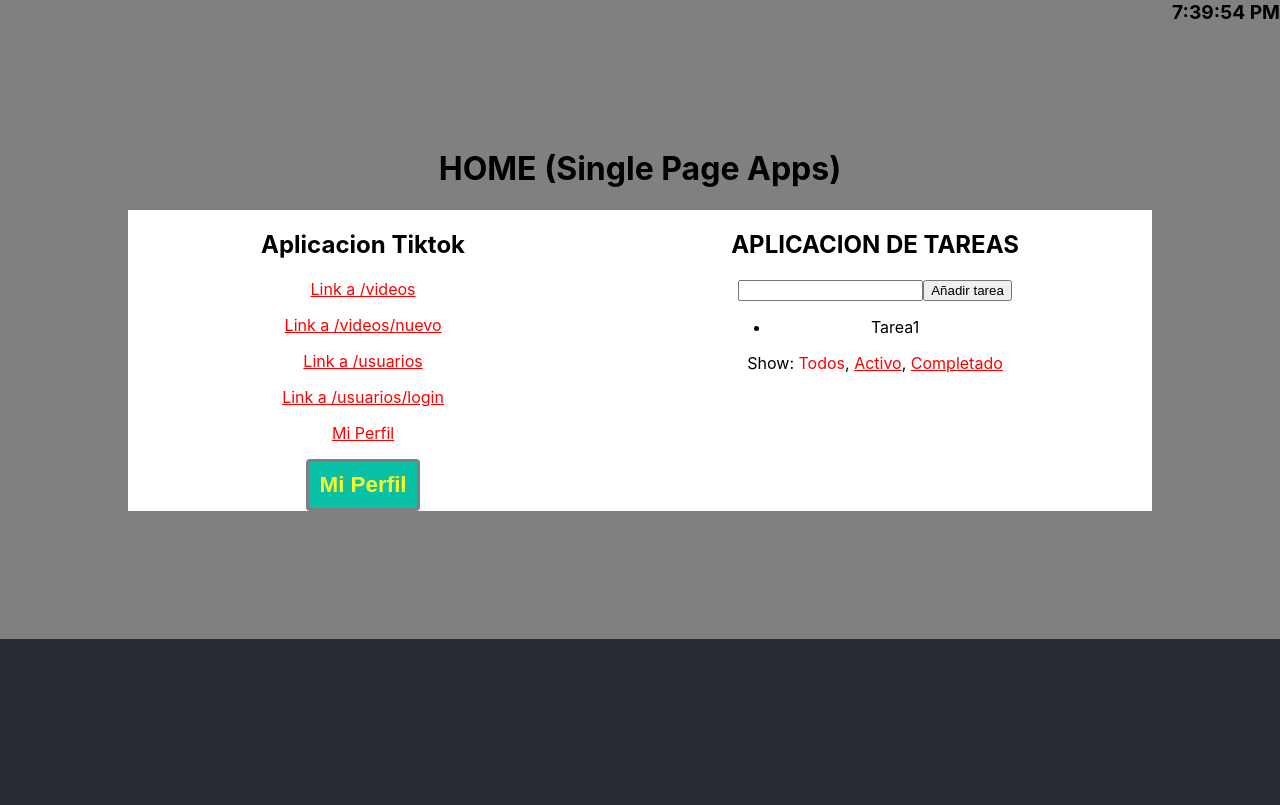
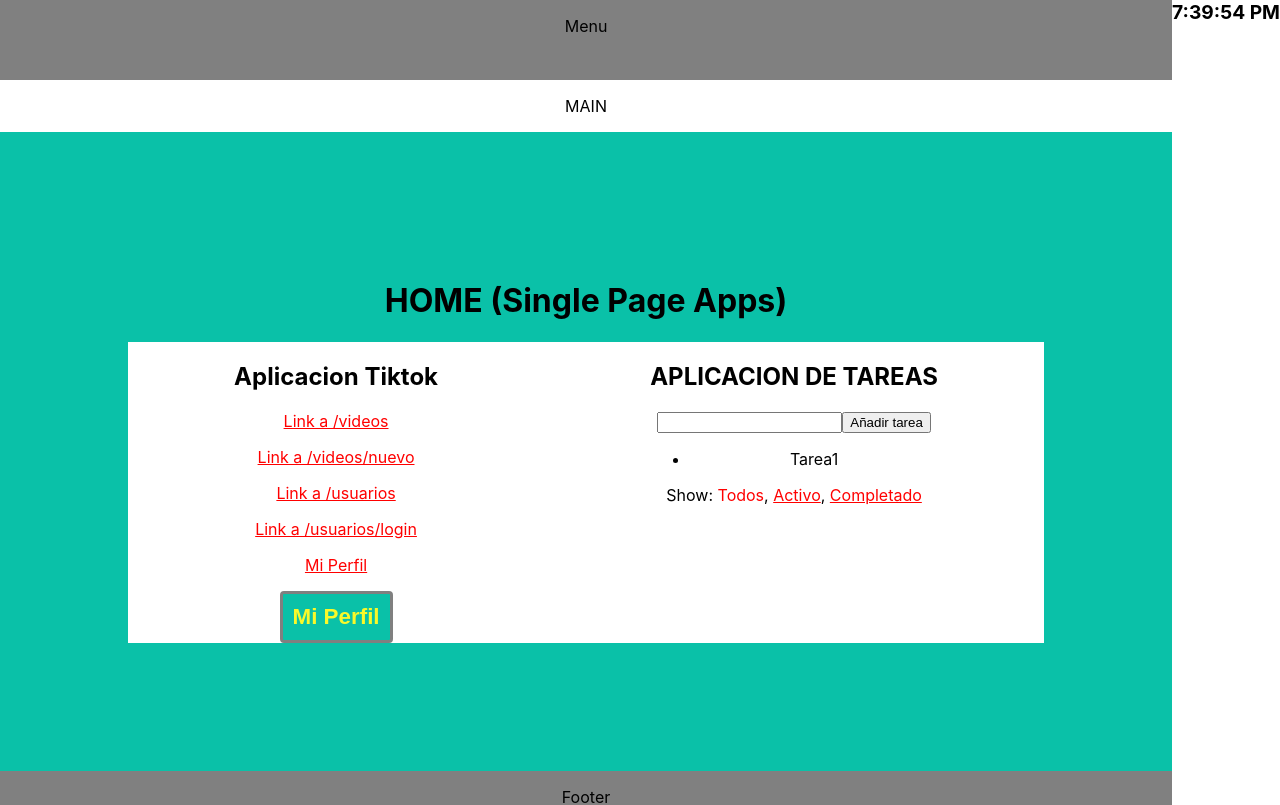
Before and after one commit to formula-web/react-spa-redux, a React (Create React App) app: page / in a window 1280 px wide. Shown: the top 805 px of the page. Built offline with nearby package versions, Linux system fonts and the light colour scheme.

Commit message:
Creando Layout

```diff
--- a/src/App.js
+++ b/src/App.js
@@ -21,6 +21,7 @@ import Perfil from './usuarios/Perfil';
 import Home from './Home';
 import { ThemeProvider } from 'styled-components';
 import tema from './theme';
+import LayoutApp from './theme/LayoutApp';
 
 
 
@@ -124,6 +125,7 @@ function App() {
         <Provider store={store}>
         <PersistGate loading={null} persistor={ persistor }>
           <ThemeProvider theme={tema}>
+            <LayoutApp>
               <Routes>
                   <Route path='/' element={<Home />}></Route>
                   <Route path='/usuarios' element={<ComunUsuarios />} >
@@ -140,6 +142,7 @@ function App() {
                   </Route>
                   <Route path='*' element={<Error404 />} />
               </Routes>
+          </LayoutApp>
           </ThemeProvider>
         </PersistGate>
 
--- /dev/null
+++ b/src/theme/LayoutApp.jsx
@@ -0,0 +1,32 @@
+import React from "react";
+import styled from "styled-components";
+
+//LayoutContainer no tiene contenido, solo estilo css con styled
+let LayoutContainer = styled.div`
+    display:grid;
+    min-height: 100vh;   //container ajusta a alto pantalla
+    grid-template-rows: auto minmax(0,1fr) auto; //tres filas: nav, main, footer, main puede ocuparlo todo
+    & nav {
+        background-color: gray;
+        height: 5em;
+    }
+    & footer {
+        height: 5em;
+        background-color: gray;
+    }
+`;
+
+let LayoutApp = (props)=>{
+    return (
+        <LayoutContainer>
+            <nav><p>Menu</p></nav>
+            <main>
+                <p>MAIN</p>
+                {props.children}
+            </main>
+            <footer><p>Footer</p></footer>
+        </LayoutContainer>
+    )
+}
+
+export default LayoutApp;
--- a/src/theme/index.js
+++ b/src/theme/index.js
@@ -1,6 +1,6 @@
 // THEME CSS definicion de theme css global
 
-const tema={
+const nombrecualquiera={    //da igual como se llame al final queda objetoimportado.theme.colores
     colores: {
         blanco:'#ffffff',
         oscuro:'#27212e',
@@ -13,4 +13,4 @@ const tema={
         paddingamplio: '10vw',
     }
 }
-export default tema;
+export default nombrecualquiera;
```
Lines whose indentation alone changed are shown as unchanged.
